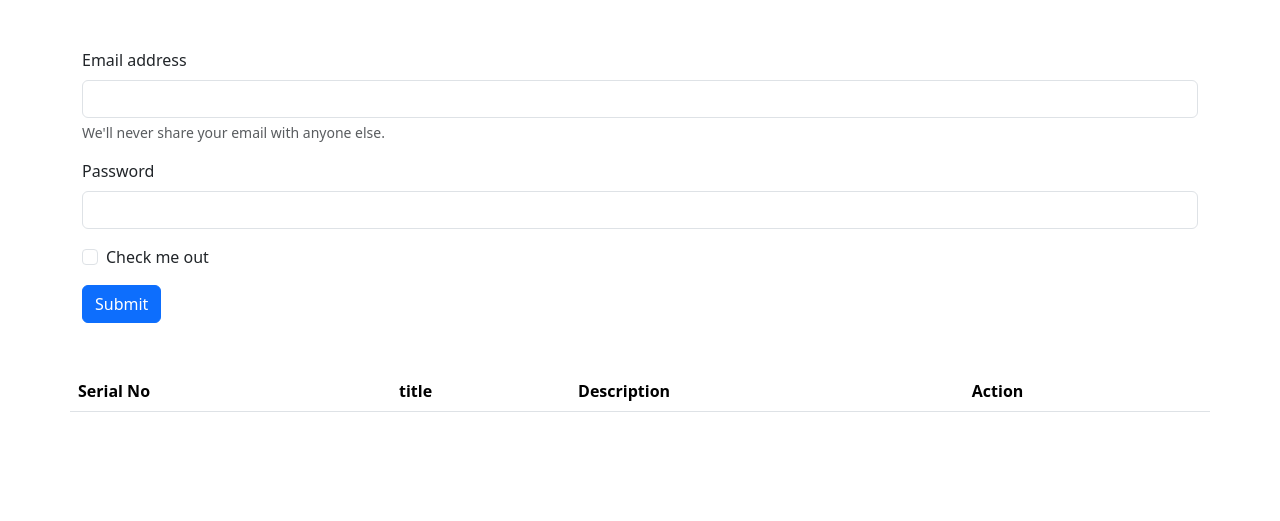
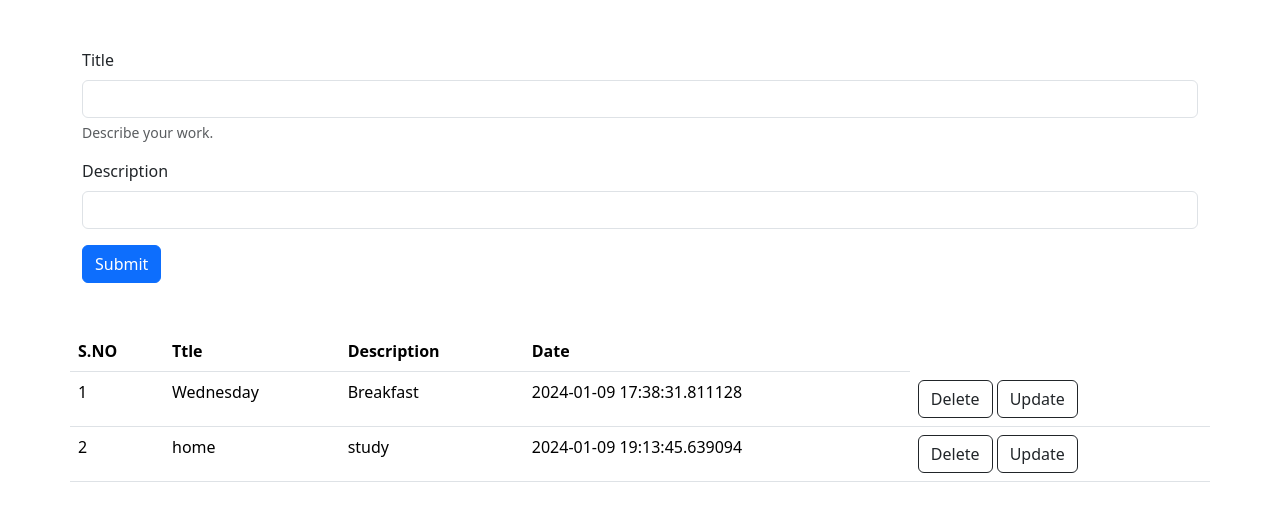
Before and after one commit to divesh9515/flask-, a Flask app: page / in a window 1280 px wide. Shown: the part 56-577 px from the top of the page. Run offline with Flask 3, Linux system fonts and the light colour scheme; data comes from the database, SQL or seed files in the repository; both versions use the stored data as it was after the commit; lists and menus that the app fills with data are empty.

Commit message:
updated code

```diff
--- a/app.py
+++ b/app.py
@@ -1,13 +1,76 @@
-from flask import Flask , render_template
+from flask import Flask , render_template , request , redirect
+from flask_sqlalchemy import SQLAlchemy
+from datetime import datetime
+
 app = Flask(__name__)
 
 
+app.config['SQLALCHEMY_TRACK_MODIFICATIONS']=False
+app.config['SQLALCHEMY_DATABASE_URI']="sqlite:///storage.db"
 
-@app.route('/')
+
+
+app.app_context()
+db =SQLAlchemy(app)
+
+class db_model(db.Model):
+    sno =db.Column(db.Integer,primary_key=True)
+    title=db.Column(db.String(200),nullable=False)
+    desc=db.Column(db.String(500),nullable = False)
+    date_of_task =db.Column(db.DateTime, default =datetime.utcnow)
+
+
+    def __repr__(self) -> str:
+        return "{self.sno}-{self.title}"
+
+
+@app.route('/',methods =['GET','POST'])
+
 def hello_world():
-    return render_template('index.html')
+    if request.method =="POST":
+        title= request.form['title']
+        desc=request.form['desc']
+
+        task =db_model(title = title, desc=desc)
+        db.session.add(task)
+        db.session.commit()
+
+    altodo = db_model.query.all()
+
+
+    return render_template('index.html',altodo =altodo)
 
 
 @app.route('/about')
 def about():
     return 'This is a about page'
+
+@app.route('/delete/<int:sno>')
+def delete(sno):
+    currenttodo = db_model.query.filter_by(sno=sno).first()
+    db.session.delete(currenttodo)
+    db.session.commit()
+
+    return redirect('/')
+
+@app.route('/update/<int:sno>',methods =['GET','POST'])
+def update(sno):
+    if request.method =="POST":
+        title= request.form['title']
+        desc=request.form['desc']
+        currenttodo = db_model.query.filter_by(sno=sno).first()
+        currenttodo.title = title
+        currenttodo.desc = desc
+        db.session.add(currenttodo)
+        db.session.commit()
+        return redirect('/')
+
+    currenttodo = db_model.query.filter_by(sno=sno).first()
+    return render_template('update.html',currenttodo =currenttodo)
+
+
+
+if __name__ =="__main__":
+    with app.app_context():
+        db.create_all()
+        app.run(debug=True)
--- a/templates/index.html
+++ b/templates/index.html
@@ -64,51 +64,69 @@
 
     <!--Form Code is Started-->
     <div class="my-5">
-      <form class="container">
+      <form class="container" action="/" method="POST">
         <div class="mb-3">
-          <label for="exampleInputEmail1" class="form-label"
-            >Email address</label
-          >
+          <label for="exampleInputEmail1" class="form-label">Title</label>
           <input
-            type="email"
+            type="text"
             class="form-control"
-            id="exampleInputEmail1"
+            id="title"
+            name="title"
             aria-describedby="emailHelp"
           />
-          <div id="emailHelp" class="form-text">
-            We'll never share your email with anyone else.
-          </div>
+          <div id="emailHelp" class="form-text">Describe your work.</div>
         </div>
         <div class="mb-3">
-          <label for="exampleInputPassword1" class="form-label">Password</label>
-          <input
-            type="password"
-            class="form-control"
-            id="exampleInputPassword1"
-          />
+          <label for="exampleInputPassword1" class="form-label"
+            >Description</label
+          >
+          <input type="text" class="form-control" id="desc" name="desc" />
         </div>
-        <div class="mb-3 form-check">
-          <input type="checkbox" class="form-check-input" id="exampleCheck1" />
-          <label class="form-check-label" for="exampleCheck1"
-            >Check me out</label
-          >
-        </div>
+
         <button type="submit" class="btn btn-primary">Submit</button>
       </form>
     </div>
 
     <!-- Form Code is Ended-->
-   <table class="table container">
+
+    <!--Table Starts From Here-->
+    <table class="table container">
       <thead>
         <tr>
-          <th scope="col">Serial No</th>
-          <th scope="col">title</th>
+          <th scope="col">S.NO</th>
+          <th scope="col">Ttle</th>
           <th scope="col">Description</th>
-          <th scope="col">Action</th>
+          <th scope="col">Date</th>
         </tr>
       </thead>
+      <tbody>
+        {% for todo in altodo %}
+        <tr>
+          <td>{{loop.index}}</td>
+          <td>{{todo.title}}</td>
+          <td>{{todo.desc}}</td>
+          <td>{{todo.date_of_task}}</td>
+          <td>
+            <a
+              href="/delete/{{todo.sno}}"
+              type="button"
+              class="btn btn-outline-dark"
+              >Delete</a
+            >
 
+            <a
+              type="button"
+              href="/update/{{todo.sno}}"
+              class="btn btn-outline-dark"
+              >Update</a
+            >
+          </td>
+        </tr>
+        {% endfor %}
+      </tbody>
     </table>
+    <!--Table Ends Here-->
+
     <script
       src="https://cdn.jsdelivr.net/npm/bootstrap@5.3.2/dist/js/bootstrap.bundle.min.js"
       integrity="sha384-C6RzsynM9kWDrMNeT87bh95OGNyZPhcTNXj1NW7RuBCsyN/o0jlpcV8Qyq46cDfL"
```
Also changed, not shown: templates/update.html (added, +110 -0 lines), instance/storage.db (added), 1 other file.
